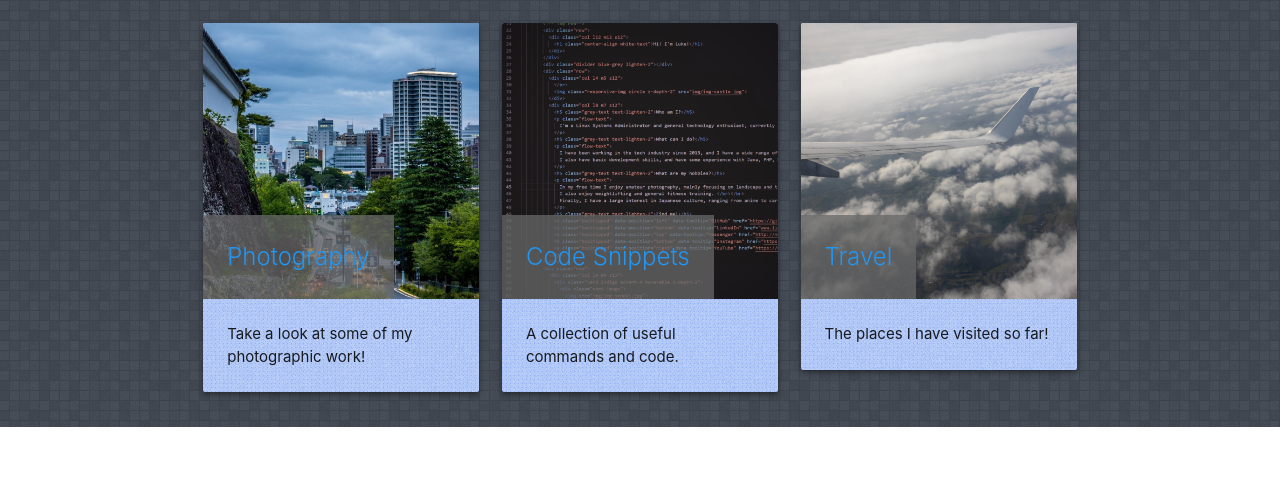
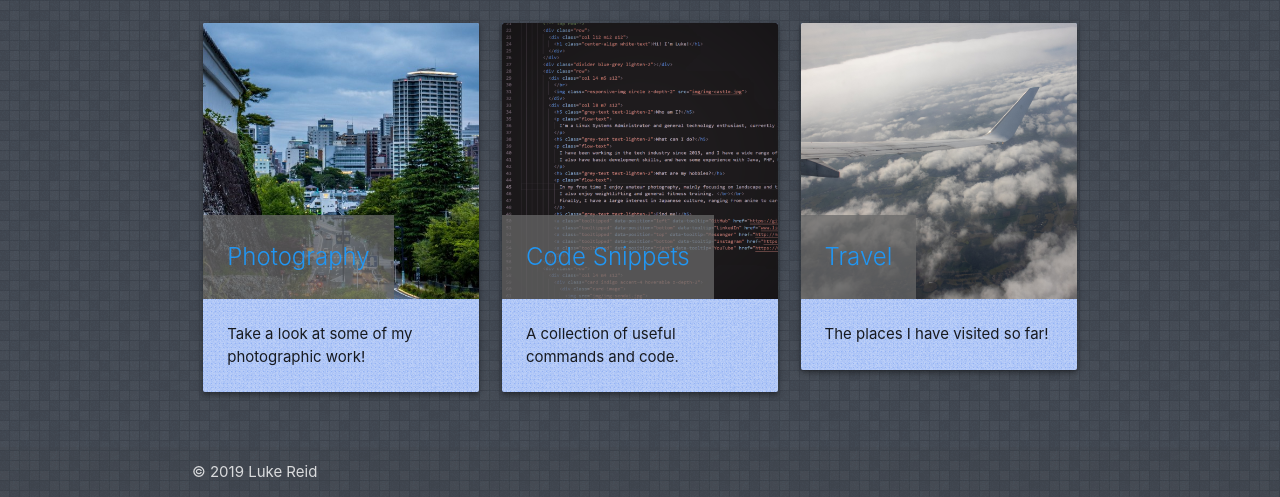
Before and after one commit to LukeJReid/LukeJReid.github.io, a plain HTML site: page index.html in a window 1280 px wide. Shown: the part 1090-1587 px from the top of the page. Before the commit the page ends 1517 px from the top, so only its background shows below. Drawn offline with Linux system fonts and the light colour scheme.

Commit message:
Add footer

```diff
--- a/index.html
+++ b/index.html
@@ -142,4 +142,12 @@
   </script>
 </body>
 
+<footer class="page-footer transparent">
+  <div class="footer-copyright">
+    <div class="container">
+      © 2019 Luke Reid
+    </div>
+  </div>
+</footer>
+
 </html>
```
